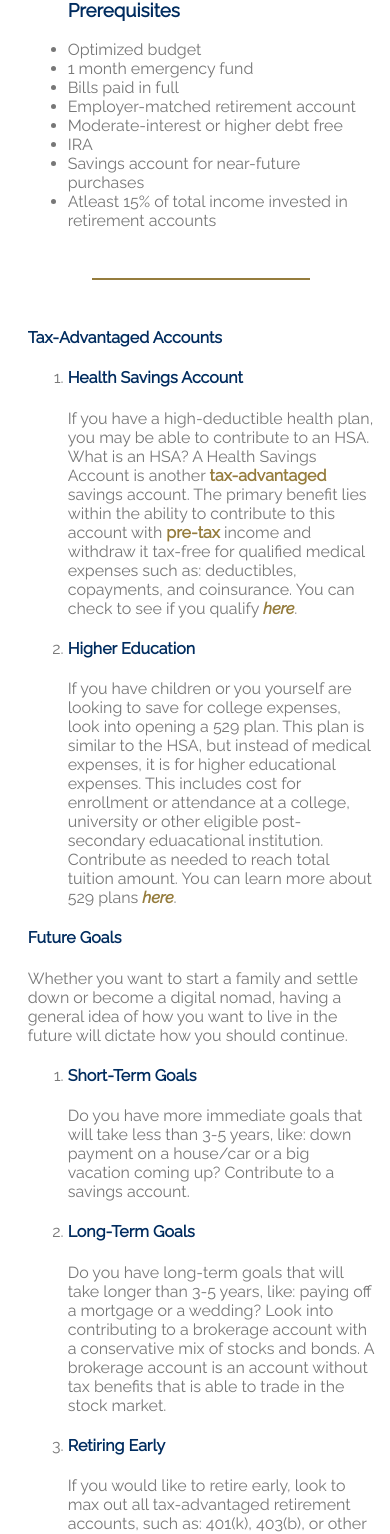
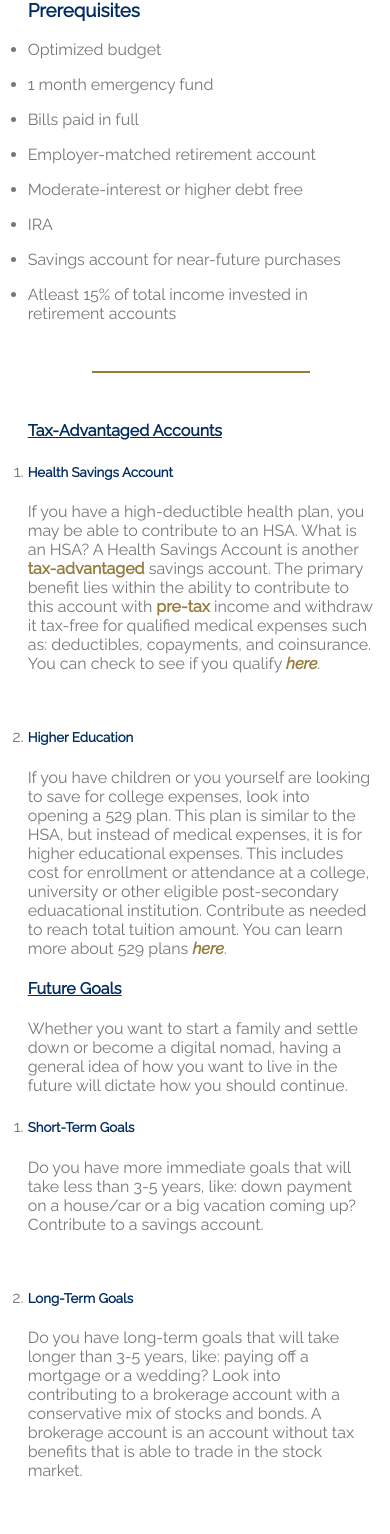
Before and after one commit to doanaminh/build-a-budget, a React (Vite) app in the folder client/: page /learn-long-term-goals in a window 390 px wide. Shown: the part 319-1853 px from the top of the page. Built offline with nearby package versions, Linux system fonts and the light colour scheme.

Commit message:
mobile view learn pages

```diff
--- a/client/src/App.css
+++ b/client/src/App.css
@@ -285,7 +285,7 @@ main h1 {
   justify-content: space-between;
   color: #777777;
 }
-.body h3, .body h4 {
+.body h3, .body h4, .body h5 {
   color: #002c5f;
 }
 .body a {
@@ -372,4 +372,17 @@ main h1 {
   .Calculator ul {
     padding-left: .5rem;
   }
+
+
+  /* LEARN PAGES */
+  .Learn ul, .Learn ol {
+    padding-left: 0;
+  }
+  .Learn li:not(:last-child) {
+    padding-bottom: 1rem;
+  }
+  /* LEARN-LONG-TERM-GOALS */
+  .LearnLongTermGoals h4 {
+    text-decoration: underline;
+  }
 }
--- a/client/src/components/Sidebar.css
+++ b/client/src/components/Sidebar.css
@@ -61,10 +61,10 @@
         justify-content: flex-start;
         padding: 0;
         position: fixed;
-        top: -620px;
+        top: -550px;
         left: 0;
         width: 100%;
-        height: 680px;
+        height: 610px;
     }
     .Sidebar .tableContent {
         width: 100%;
@@ -76,7 +76,7 @@
     .tableContent li {
         margin-left: 2rem;
         text-align: center;
-        height: 70px;
+        height: 50px;
         padding: 0;
         /* display: flex;
         justify-content: center;
@@ -86,7 +86,7 @@
         text-align: center;
         text-decoration: underline;
         margin: 0 2rem;
-        height: 70px;
+        height: 50px;
         border-bottom: none;
     }
     .sidebarIcon {
@@ -104,7 +104,7 @@
     }
     .sidebarPusher {
         transition: padding-top .25s ease-in-out;
-        padding-top: 640px;
+        padding-top: 580px;
         opacity: 99%;
     }
 }
--- a/client/src/components/Sidebar.tsx
+++ b/client/src/components/Sidebar.tsx
@@ -51,12 +51,7 @@ const Sidebar: React.FC<Props> = () => {
         </section>
 
         <section className="sidebarIcon">
-          <span>
-            {/* <span>{"|"}</span> */}
-            <span>{">"}</span>
-            {/* <span>{"|"}</span> */}
-          </span>
-
+          <span>{">"}</span>
           <span onClick={handleOpen}>&#8213; v &#8213;</span>
         </section>
       </section>
--- a/client/src/pages/learn/Learn-Debt.tsx
+++ b/client/src/pages/learn/Learn-Debt.tsx
@@ -10,7 +10,7 @@ export default function () {
 
   return (
     <>
-      <section className="Learn Page EmployerIntro">
+      <section className="Learn Page Debt">
         <section className="sidebar">
           <Sidebar />
         </section>
--- a/client/src/pages/learn/Learn-Ira.tsx
+++ b/client/src/pages/learn/Learn-Ira.tsx
@@ -9,7 +9,7 @@ export default function () {
 
   return (
     <>
-      <section className="Learn Page EmployerIntro">
+      <section className="Learn Page LearnIra">
         <section className="sidebar">
           <Sidebar />
         </section>
--- a/client/src/pages/learn/Learn-Long-Term-Goals.tsx
+++ b/client/src/pages/learn/Learn-Long-Term-Goals.tsx
@@ -9,7 +9,7 @@ export default function () {
 
   return (
     <>
-      <section className="Learn Page EmployerIntro">
+      <section className="Learn Page LearnLongTermGoals">
         <section className="sidebar">
           <Sidebar />
         </section>
@@ -46,7 +46,7 @@ export default function () {
               <h4>Tax-Advantaged Accounts</h4>
               <ol>
                 <li>
-                  <h4>Health Savings Account</h4>
+                  <h5>Health Savings Account</h5>
                   <p>
                     If you have a high-deductible health plan, you may be able
                     to contribute to an HSA. What is an HSA? A Health Savings
@@ -71,7 +71,7 @@ export default function () {
                   </p>
                 </li>
                 <li>
-                  <h4>Higher Education</h4>
+                  <h5>Higher Education</h5>
                   <p>
                     If you have children or you yourself are looking to save for
                     college expenses, look into opening a 529 plan. This plan is
@@ -101,7 +101,7 @@ export default function () {
               </p>
               <ol>
                 <li>
-                  <h4>Short-Term Goals</h4>
+                  <h5>Short-Term Goals</h5>
                   <p>
                     Do you have more immediate goals that will take less than
                     3-5 years, like: down payment on a house/car or a big
@@ -109,7 +109,7 @@ export default function () {
                   </p>
                 </li>
                 <li>
-                  <h4>Long-Term Goals</h4>
+                  <h5>Long-Term Goals</h5>
                   <p>
                     Do you have long-term goals that will take longer than 3-5
                     years, like: paying off a mortgage or a wedding? Look into
@@ -120,7 +120,7 @@ export default function () {
                   </p>
                 </li>
                 <li>
-                  <h4>Retiring Early</h4>
+                  <h5>Retiring Early</h5>
                   <p>
                     If you would like to retire early, look to max out all
                     tax-advantaged retirement accounts, such as: 401(k), 403(b),
--- a/client/src/pages/learn/Learn-Max-Retirement.tsx
+++ b/client/src/pages/learn/Learn-Max-Retirement.tsx
@@ -9,7 +9,7 @@ export default function () {
 
   return (
     <>
-      <section className="Learn Page EmployerIntro">
+      <section className="Learn Page LearnMaxRetirement">
         <section className="sidebar">
           <Sidebar />
         </section>
```
